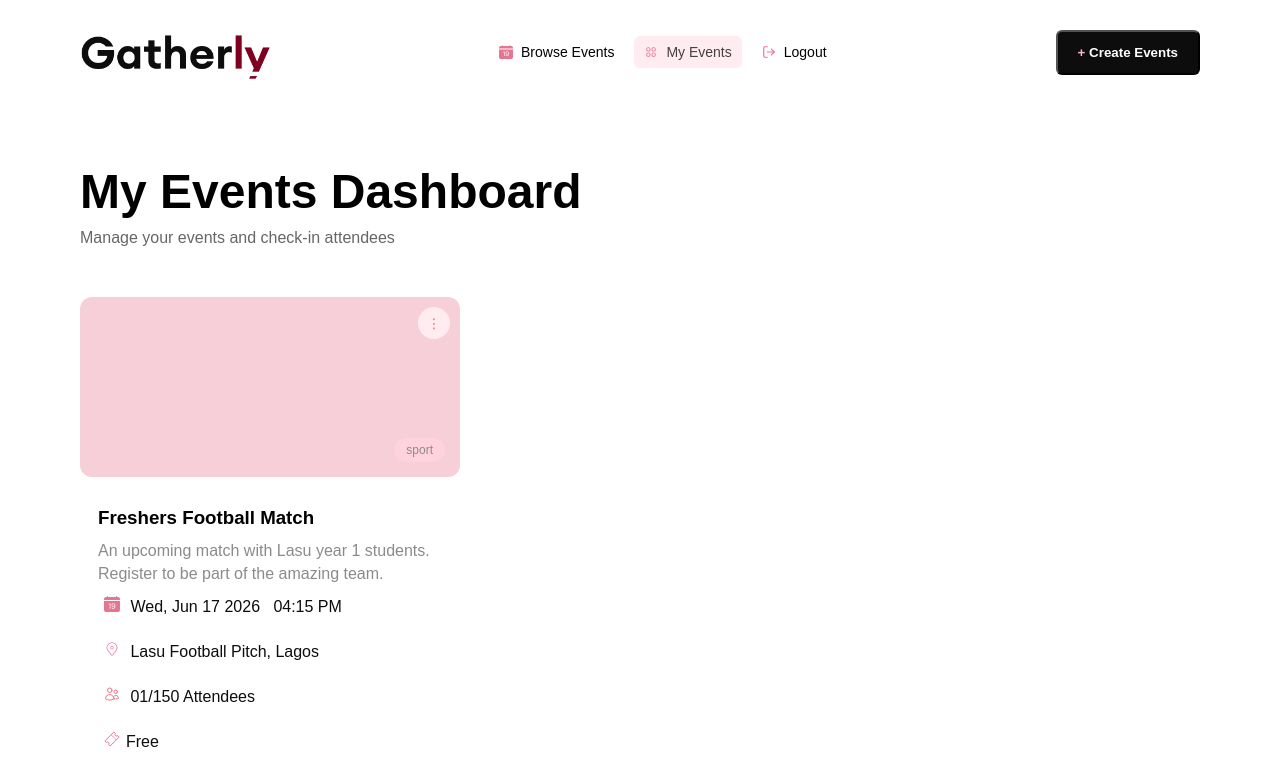
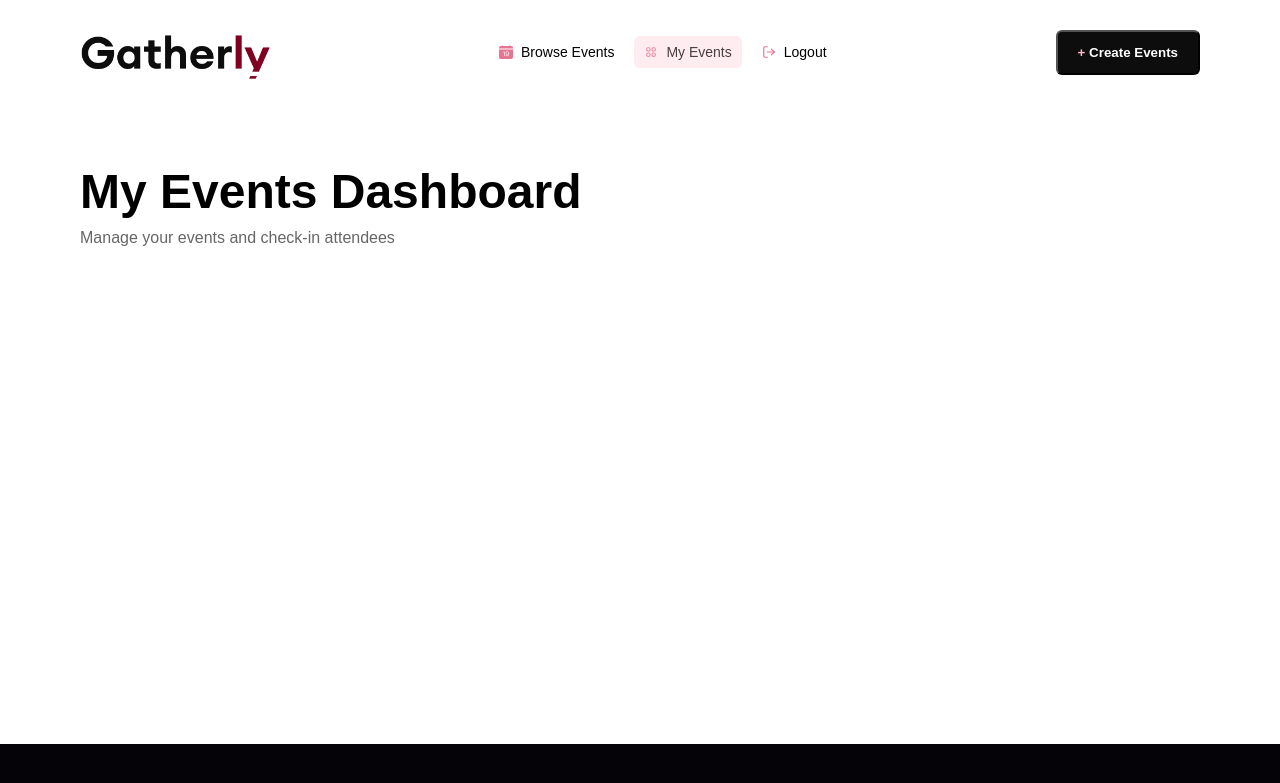
Before and after one commit to ConclaseAcademy/gatherly-frontend, a React (Vite) app: page /dashboard in a window 1280 px wide. Shown: the top 783 px of the page. Built offline with nearby package versions, Linux system fonts and the light colour scheme.

Commit message:
some errors

```diff
--- a/src/pages/Dashboard.jsx
+++ b/src/pages/Dashboard.jsx
@@ -16,20 +16,7 @@ import TicketModal from '../components/TicketModal';
 
 
 
-const initialEvents = [
-{
-id: 1,
-category: "sport",
-title: "Freshers Football Match",
-description:
-"An upcoming match with Lasu year 1 students. Register to be part of the amazing team.",
-date: "Wed, Jun 17 2026",
-time: "04:15 PM",
-location: "Lasu Football Pitch, Lagos",
-attendees: "01/150",
-price: "Free",
-},
-];
+const initialEvents = [];
 
 
 const Dashboard = () =>{
```
Also changed, not shown: src/api/registrationApi.js (+5 -5 lines).
